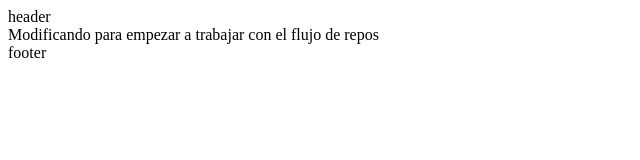
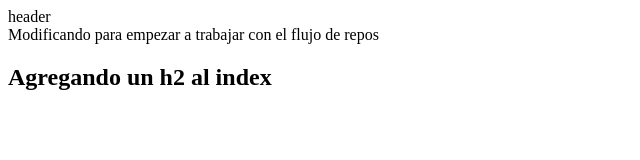
Before and after one commit to ricardolive1908/first-version-repo, a plain HTML site: page index.html in a window 1280 px wide. Shown: the whole page, without its empty margins (0-640 px from the left). Drawn offline with Linux system fonts and the light colour scheme.

Commit message:
agregando h2 al index

```diff
--- a/index.html
+++ b/index.html
@@ -11,8 +11,6 @@
     <main>
         Modificando para empezar a trabajar con el flujo de repos
     </main>
-    <footer>
-        footer
-    </footer>
+    <h2>Agregando un h2 al index</h2>
 </body>
 </html>
```
